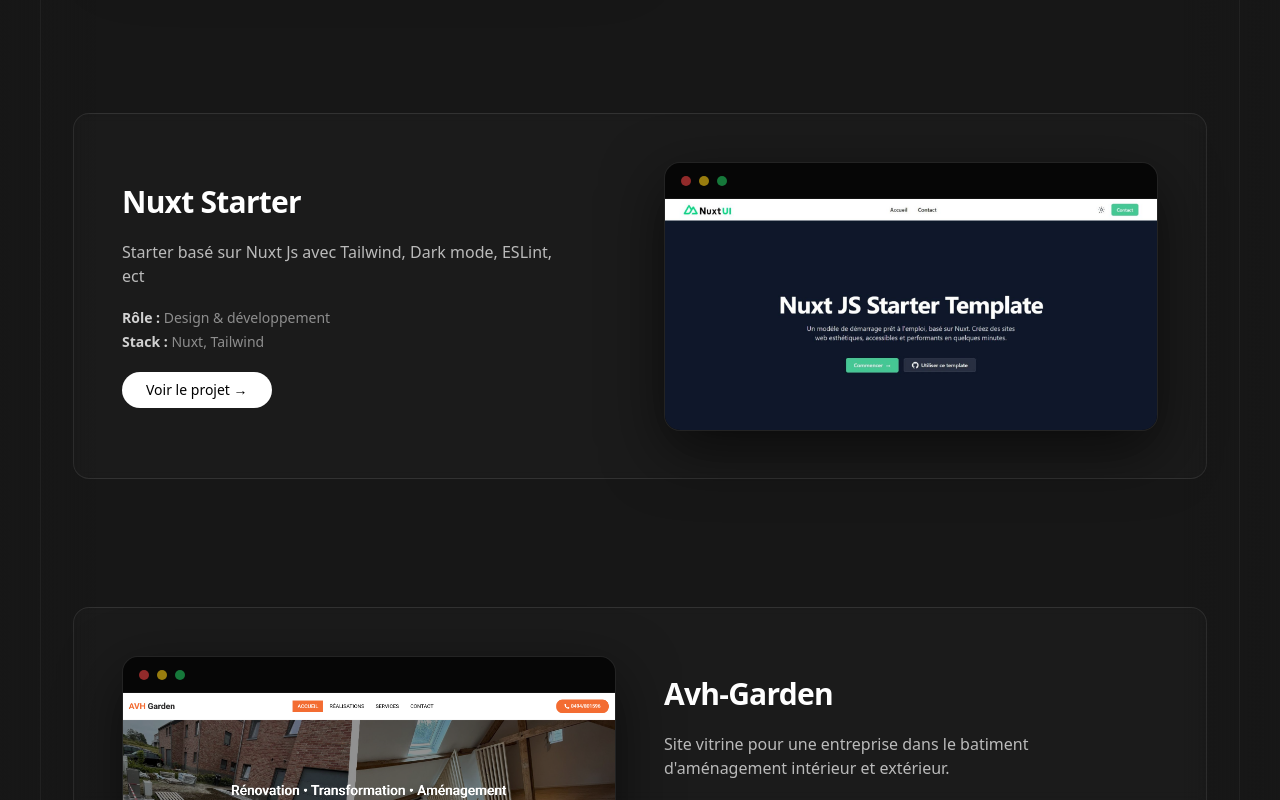
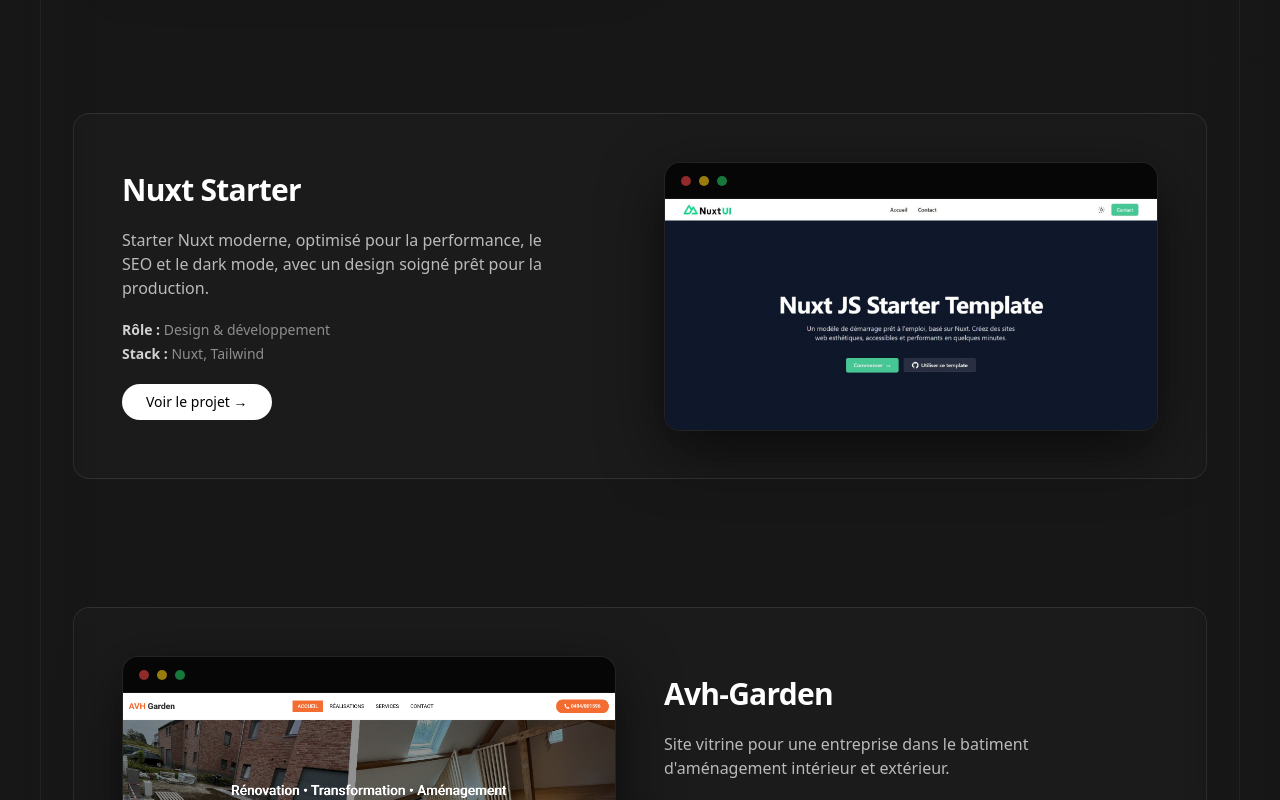
Before and after one commit to NicolasDeza/portfolio, a Nuxt app: page / in a window 1280 px wide. Shown: the part 1473-2273 px from the top of the page. Built offline with nearby package versions, Linux system fonts and the light colour scheme; a web font is replaced by a local one.

Commit message:
Description modif projectcard nuxt starter

```diff
--- a/app/pages/index.vue
+++ b/app/pages/index.vue
@@ -98,7 +98,7 @@
     <ProjectCard
       reverse
       title="Nuxt Starter"
-      description="Starter basé sur Nuxt Js avec Tailwind, Dark mode, ESLint, ect"
+      description="Starter Nuxt moderne, optimisé pour la performance, le SEO et le dark mode, avec un design soigné prêt pour la production."
       role="Design & développement"
       stack="Nuxt, Tailwind"
       image="/projects/nuxt-starter.jpg"
```
